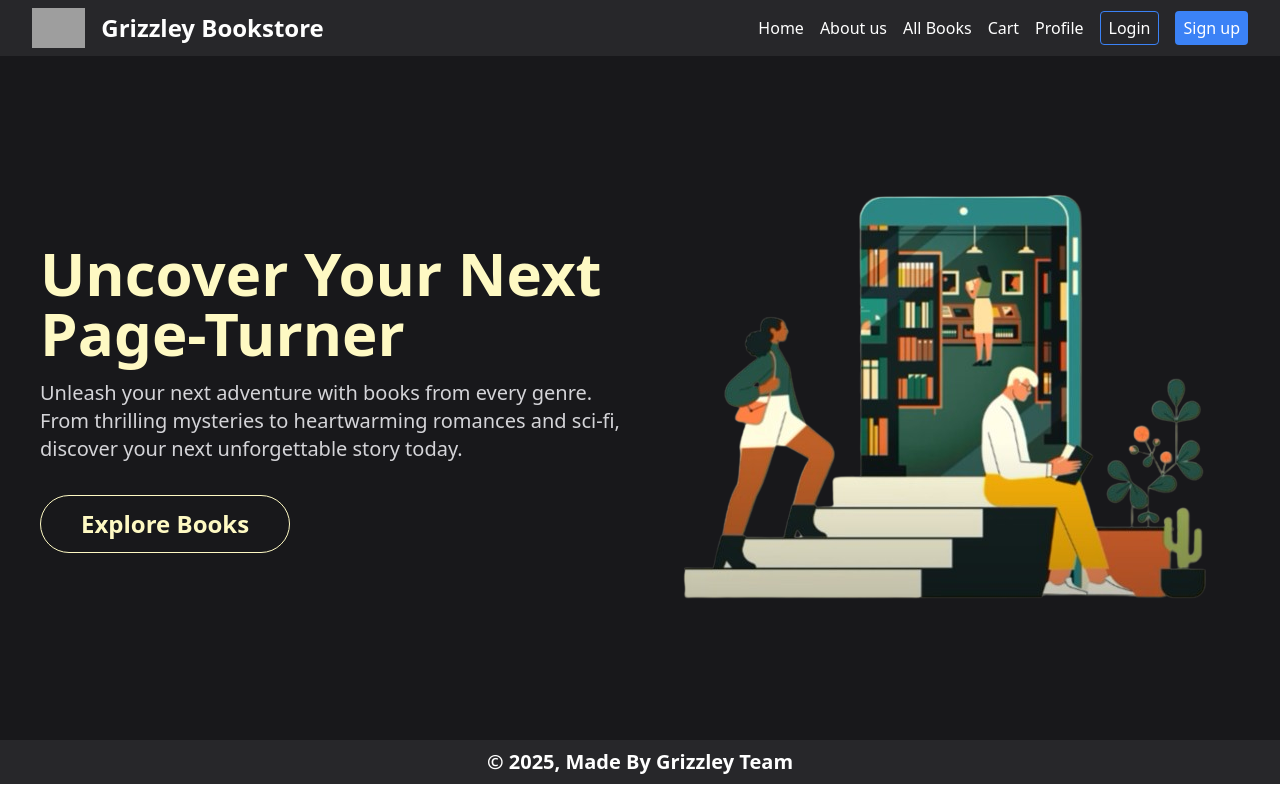
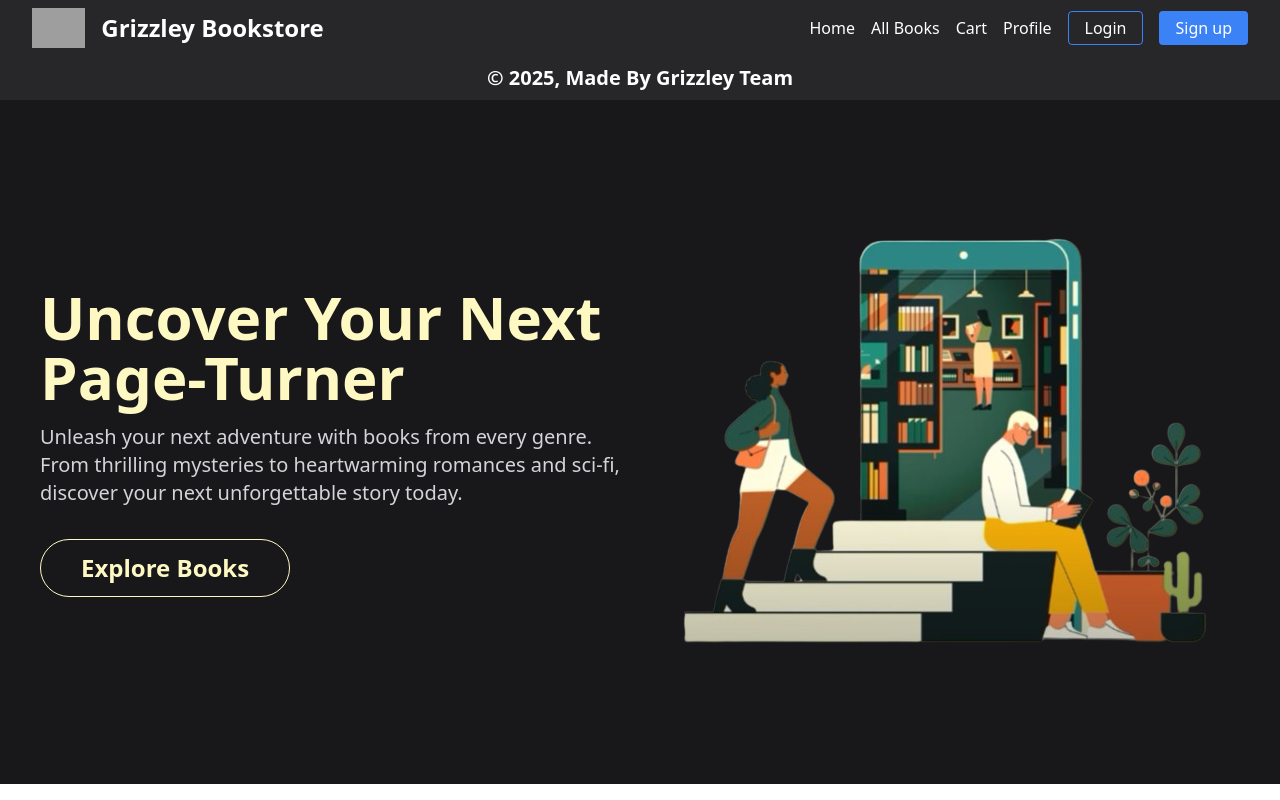
Before and after one commit to Jeshan26/ReadersChoiceBooks, a React (Vite) app in the folder frontend/: page / in a window 1280 px wide. Built offline with nearby package versions, Linux system fonts and the light colour scheme; grey boxes are pictures that could not be loaded.

Commit message:
updated readme

```diff
--- a/frontend/src/App.jsx
+++ b/frontend/src/App.jsx
@@ -2,12 +2,18 @@ import React from 'react';
 import Navbar from './components/Navbar/Navbar';
 import Footer from './components/Footer/Footer';
 import Home from './pages/Home';
+import {BrowserRouter as Router, Routes, Route} from 'react-router-dom';
 const App = () => {
   return (
     <div>
-      <Navbar/>
+      <Router>
+        <Navbar/>
+        <Routes>
+          <Route ></Route>
+        </Routes>
+        <Footer/>
+      </Router>
       <Home/>
-      <Footer/>
     </div>
   );
 }
--- a/frontend/src/components/Navbar/Navbar.jsx
+++ b/frontend/src/components/Navbar/Navbar.jsx
@@ -3,7 +3,6 @@ import React from 'react';
 const Navbar = () => {
   const links = [
     {title:'Home', link: '/'},
-    {title:'About us', link: '/about-us'},
     {title:'All Books', link: '/all-books'},
     {title:'Cart', link: '/cart'},
     {title:'Profile', link: '/profile'},
@@ -19,8 +18,8 @@ const Navbar = () => {
           {links.map((items, i) => <div className='hover:text-blue-500 transition-all duration-300' key={i}>{items.title}</div>)}
         </div>
         <div className='flex gap-4'>
-          <button className='px-2 py-1 border border-blue-500 rounded hover:bg-white hover:text-zinc-800 transition-all duration-300'>Login</button>
-          <button className='px-2 py-1 bg-blue-500 rounded'>Sign up</button>
+          <button className='px-4 py-1 border border-blue-500 rounded hover:bg-white hover:text-zinc-800 transition-all duration-300'>Login</button>
+          <button className='px-4 py-1 bg-blue-500 rounded'>Sign up</button>
 
         </div>
       </div>
```
Also changed, not shown: 1 other file (tests, documents, lock files or other folders).
